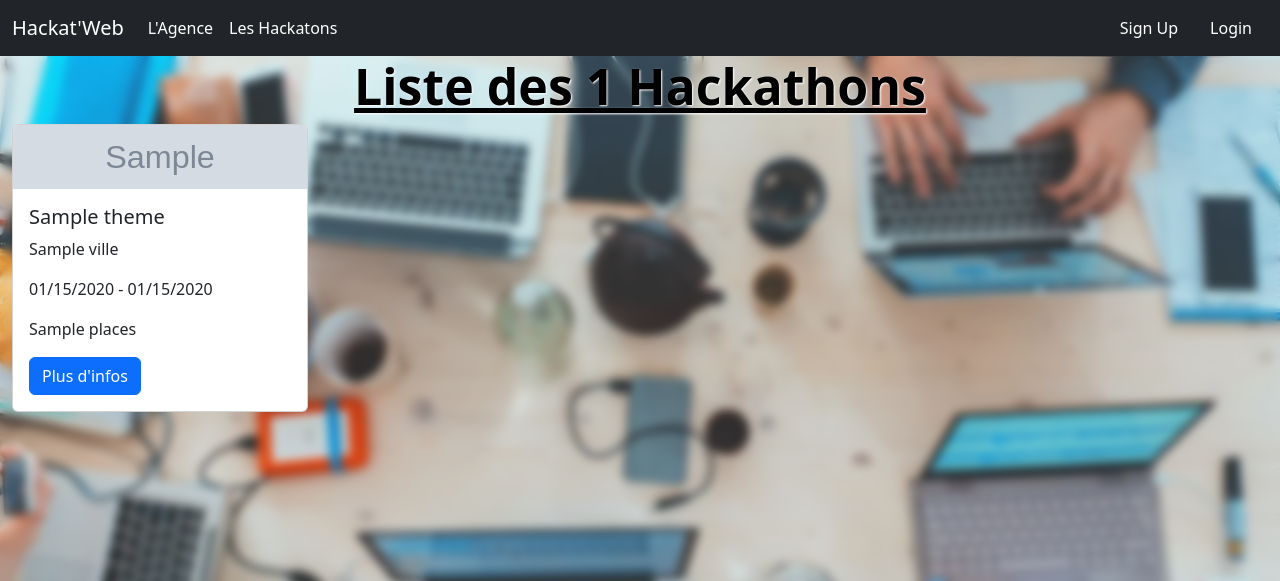
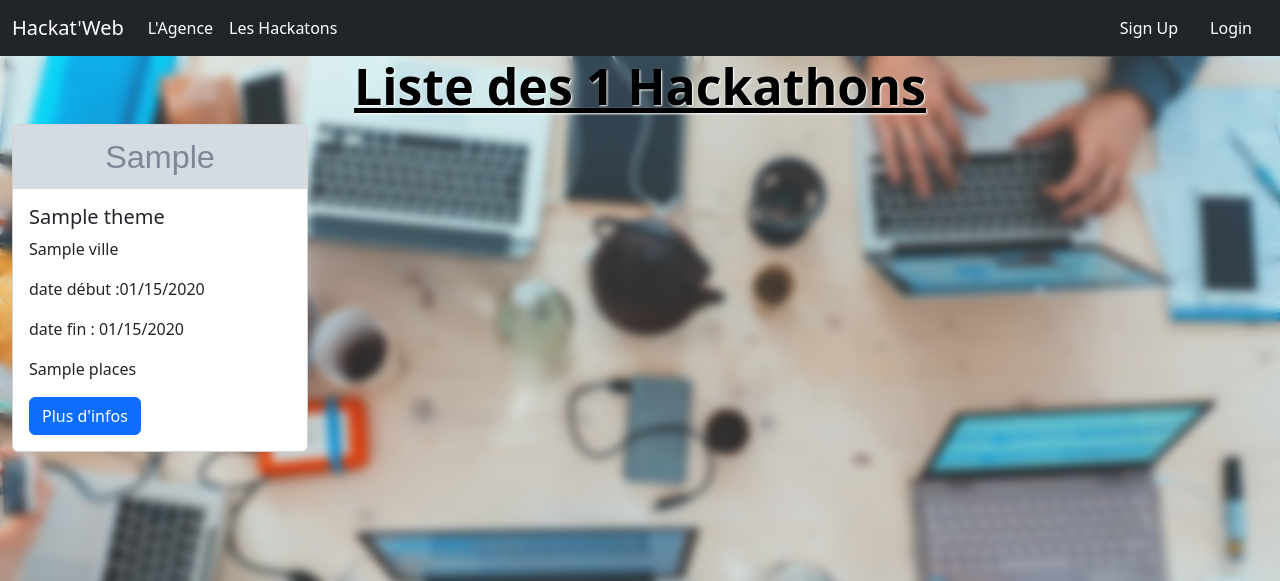
Before and after one commit to EnzoA85/HackatWeb, a Symfony app: template templates/hackathon/listeHackathon.html.twig in a window 1280 px wide. Shown: the top 581 px of the page. Run offline with Twig, Linux system fonts and the light colour scheme; the template is opened without the code that fills it: most values are stand-ins (such as "Sample title", 1, 10 or a date in 2020); grey boxes marked "Sample" are stand-in pictures; some libraries are stand-ins or nearby versions.

Commit message:
mise a jour dates

```diff
--- a/templates/hackathon/listeHackathon.html.twig
+++ b/templates/hackathon/listeHackathon.html.twig
@@ -29,7 +29,8 @@
     <div class="card-body">
         <h5 class="card-title">{{hackathon.theme}}</h5>
         <p>{{hackathon.ville}}</p>
-        <p>{{hackathon.dateDebut|date("m/d/Y")}} - {{hackathon.dateFin|date("m/d/Y")}}</p>
+        <p>date début :{{hackathon.dateDebut|date("m/d/Y")}}</p>
+        <p>date fin : {{hackathon.dateFin|date("m/d/Y")}}</p>
 
 
         {# Affiche le nombre de places si il est définit #}
```
